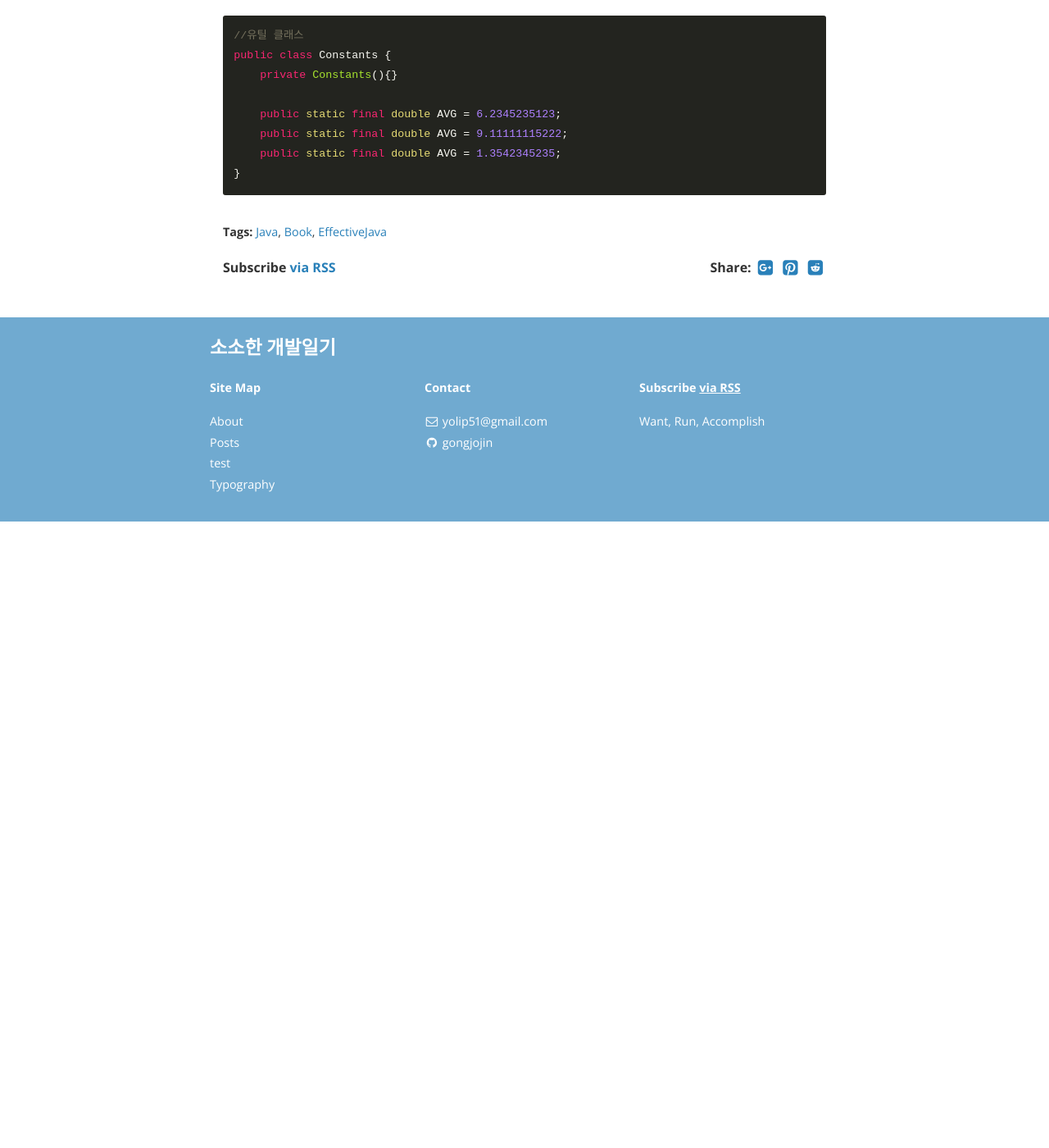
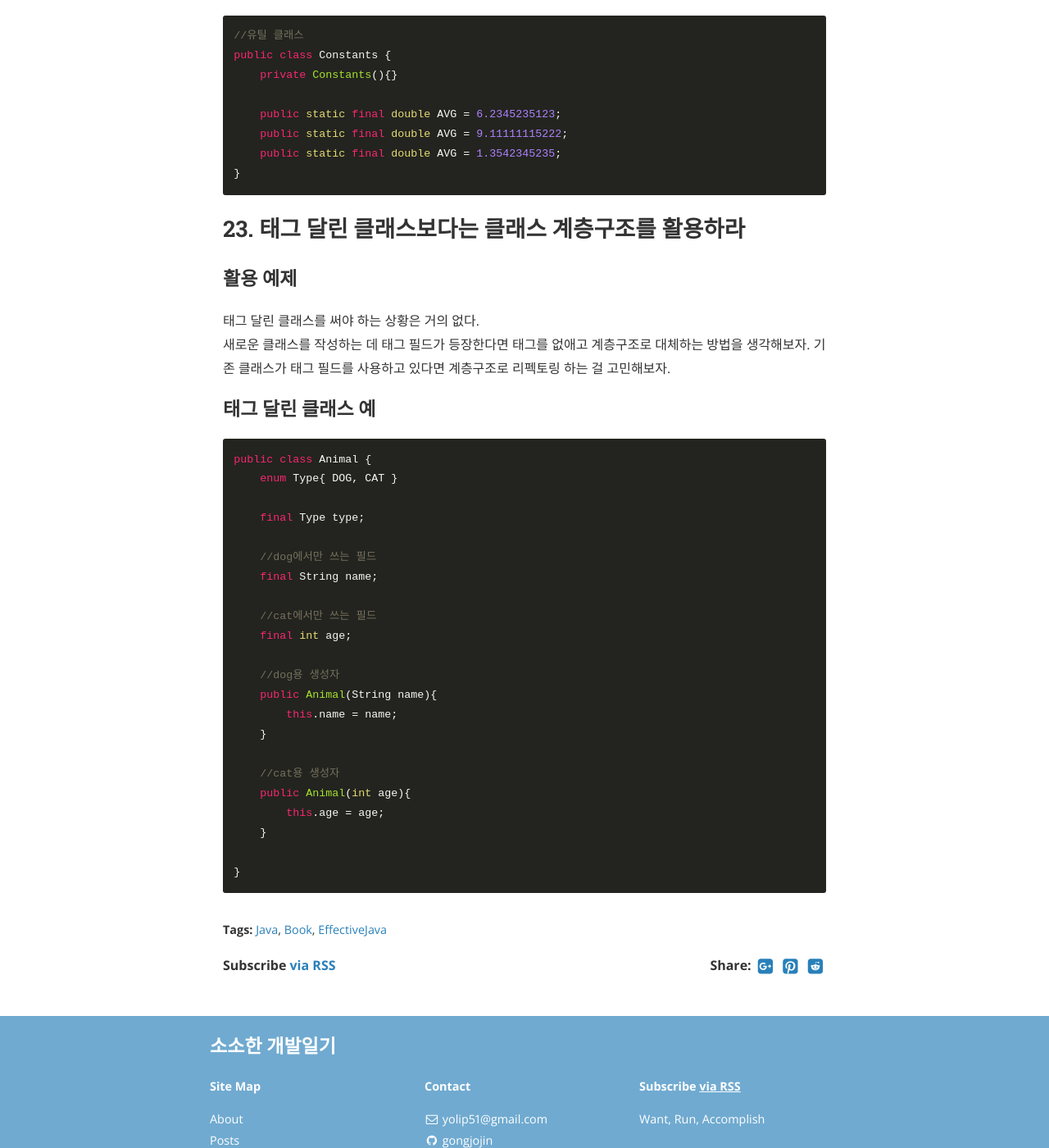
Before and after one commit to gonghojin/gonghojin.github.io, a Jekyll site: the page built from _posts/book/java/effectiveJava/2019-09-28-effectiveJava3.md, in a window 1280 px wide and 1400 px high, scrolled down 3310 px. Shown: the whole window at 82% size. Built offline with Jekyll 4.4.1, drawn with Linux system fonts in a browser that asks for light colours; nearby versions of some CDN libraries; comment, search, counter and statistics services are not loaded; before the commit the page ends 3946 px from its top, so only the background shows below that.

Commit message:
Add: 이펙티브자바_23_태그 달린 클래스보다는 클래스 계층 구조를 활용하라

```diff
--- a/_posts/book/java/effectiveJava/2019-09-28-effectiveJava3.md
+++ b/_posts/book/java/effectiveJava/2019-09-28-effectiveJava3.md
@@ -84,3 +84,37 @@ public class Constants {
     public static final double AVG = 1.3542345235;
 }
 ~~~
+
+
+## 23. 태그 달린 클래스보다는 클래스 계층구조를 활용하라
+### 활용 예제
+태그 달린 클래스를 써야 하는 상황은 거의 없다.
+새로운 클래스를 작성하는 데 태그 필드가 등장한다면 태그를 없애고 계층구조로 대체하는 방법을 생각해보자. 기존 클래스가 태그 필드를 사용하고 있다면 계층구조로 리펙토링
+하는 걸 고민해보자.
+
+### 태그 달린 클래스 예
+
+~~~java
+public class Animal {
+    enum Type{ DOG, CAT }
+
+    final Type type;
+
+    //dog에서만 쓰는 필드
+    final String name;
+
+    //cat에서만 쓰는 필드
+    final int age;
+
+    //dog용 생성자
+    public Animal(String name){
+        this.name = name;
+    }
+
+    //cat용 생성자
+    public Animal(int age){
+        this.age = age;
+    }
+
+}
+~~~
```
